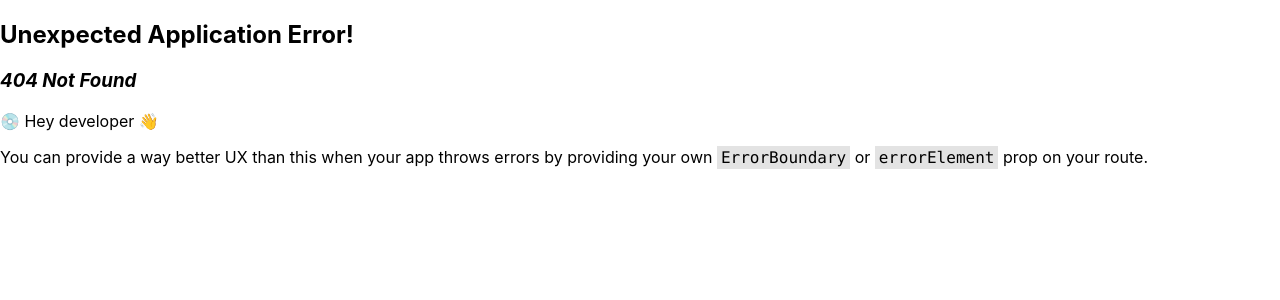
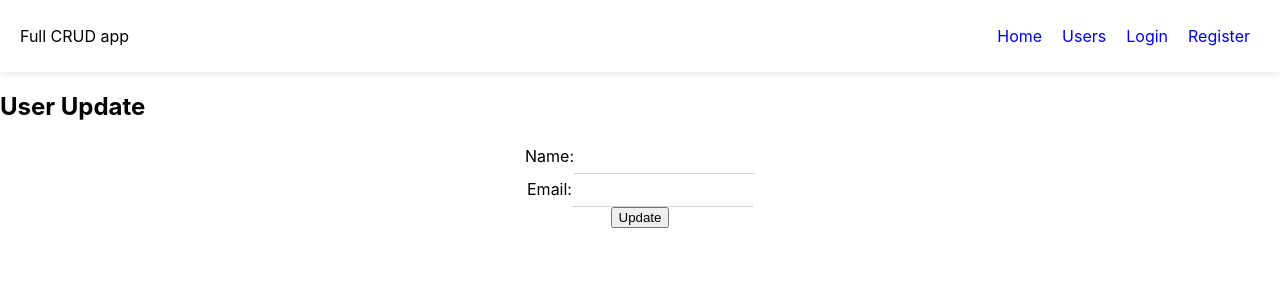
Before and after one commit to nesar11/assesment-full-app-fontend, a React (Create React App) app: page /Users/update/1 in a window 1280 px wide. Before the commit this address had no page. Shown: the top 300 px of the page. Built offline with nearby package versions, Linux system fonts and the light colour scheme; no server answers; the HTML template or start-up script is replaced by a standard one.

Commit message:
read data by ID

```diff
--- a/src/App.jsx
+++ b/src/App.jsx
@@ -10,12 +10,14 @@ import {
   RouterProvider,
 } from 'react-router-dom';
 import Layout from './components/Layout';
+import UpdateUser from './pages/UpdateUser';
 
 const router = createBrowserRouter(
   createRoutesFromElements(
     <Route path="/" element={<Layout />}>
       <Route path="home" element={<Home />} />
       <Route path="Users" element={<User />} />
+      <Route path="Users/update/:id" element={<UpdateUser />} />
       <Route path="login" element={<Login />} />
       <Route path="register" element={<Register />} />
     </Route>
--- /dev/null
+++ b/src/pages/UpdateUser.jsx
@@ -0,0 +1,44 @@
+import React, { useEffect, useState } from 'react';
+import axios from 'axios';
+import { useParams } from 'react-router-dom';
+
+function UpdateUser() {
+  const { id } = useParams();
+  const [value, setValues] = useState({
+    id: id,
+    username: '',
+    email: '',
+  });
+  useEffect(() => {
+    const token = localStorage.getItem('token');
+    axios
+      .get('http://localhost:8000/users/view/' + id, {
+        headers: {
+          Authorization: `Bearer ${token}`, // set token in header
+        },
+      })
+      .then((res) => console.log(res))
+      .catch();
+  }, []);
+
+  const token = localStorage.getItem('token');
+
+  return (
+    <div>
+      <h2>User Update</h2>
+      <form>
+        <label>
+          Name:
+          <input type="text" name="username" />
+        </label>
+        <label>
+          Email:
+          <input type="email" name="email" />
+        </label>
+        <button type="submit">Update</button>
+      </form>
+    </div>
+  );
+}
+
+export default UpdateUser;
--- a/src/pages/User.js
+++ b/src/pages/User.js
@@ -1,9 +1,11 @@
 import React, { useState, useEffect } from 'react';
 import axios from 'axios';
+import { Link } from 'react-router-dom';
+
 function User() {
   const [data, setData] = useState([]);
-  const [status, setStatus] = useState(null);
   const token = localStorage.getItem('token');
+  const [updateState, setUpdateState] = useState(-1);
 
   useEffect(() => {
     const fetchData = async () => {
@@ -56,9 +58,10 @@ function User() {
               <td>{item._id}</td>
               <td>{item.username}</td>
               <td>{item.email}</td>
-              <td>Edit</td>
+              <td>
+                <Link to={`/users/update/${item._id}`}>Edit</Link>
+              </td>
               <td onClick={() => deleteUser(item._id)}>Delete</td>
-              {status && <p>Status: {status}</p>}
             </tr>
           ))}
         </tbody>
```
